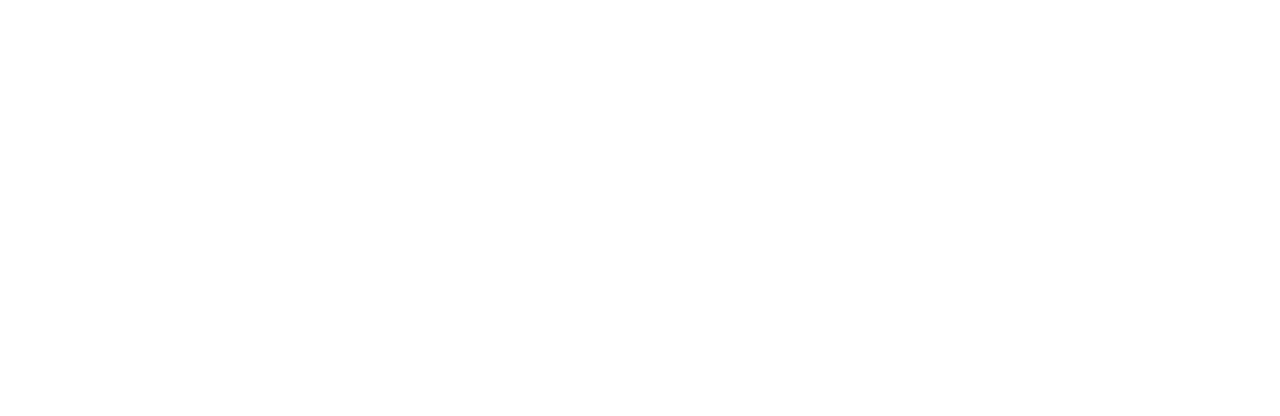
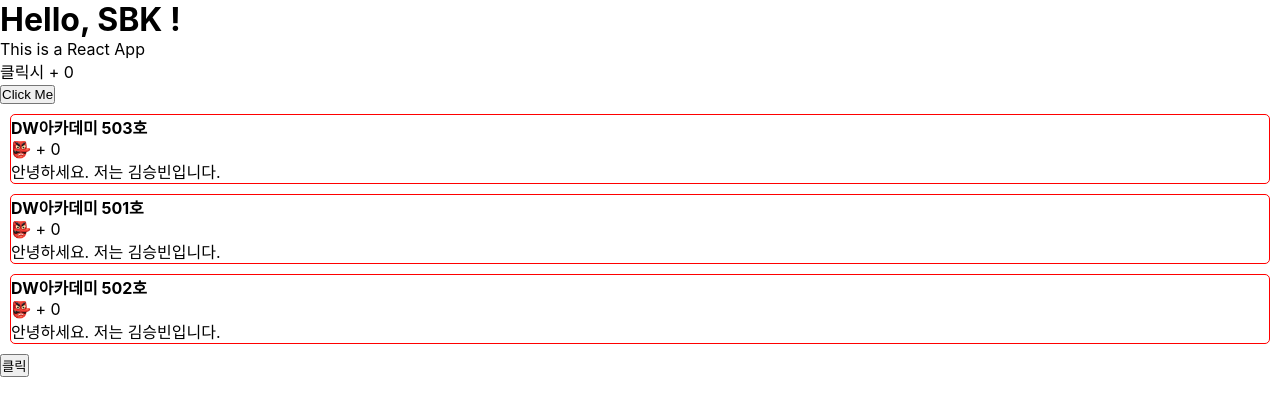
Before and after one commit to sbk930123/reactBasic0302, a React (Create React App) app in the folder reactbasic/: page / in a window 1280 px wide. Shown: the top 416 px of the page. Built offline with nearby package versions, Linux system fonts and the light colour scheme.

Commit message:
🧑‍💻

```diff
--- a/reactbasic/src/App.css
+++ b/reactbasic/src/App.css
@@ -1,38 +1,16 @@
-.App {
-  text-align: center;
+* {
+  margin: 0;
+  padding: 0;
+  box-sizing: border-box;
 }
 
-.App-logo {
-  height: 40vmin;
-  pointer-events: none;
+span {
+  cursor: pointer;
+  user-select: none;
 }
 
-@media (prefers-reduced-motion: no-preference) {
-  .App-logo {
-    animation: App-logo-spin infinite 20s linear;
-  }
+.list {
+  border: 1px solid red;
+  border-radius: 5px;
+  margin: 10px;
 }
-
-.App-header {
-  background-color: #282c34;
-  min-height: 100vh;
-  display: flex;
-  flex-direction: column;
-  align-items: center;
-  justify-content: center;
-  font-size: calc(10px + 2vmin);
-  color: white;
-}
-
-.App-link {
-  color: #61dafb;
-}
-
-@keyframes App-logo-spin {
-  from {
-    transform: rotate(0deg);
-  }
-  to {
-    transform: rotate(360deg);
-  }
-}
--- a/reactbasic/src/App.js
+++ b/reactbasic/src/App.js
@@ -1,10 +1,60 @@
 /* eslint-disable */
 import logo from './logo.svg';
 import './App.css';
+import {useState} from 'react';
 
 function App() {
+
+  let user = 'SBK';
+  // react에서 변수처럼 자료를 보관할 수 있는 state문법
+  let [count1, setCount1] = useState(0);
+  let [count2, setCount2] = useState(0);
+  // 변수에 들어있는 데이터를 html에 넣기
+  // JSX 중괄호 문법 사용
+
+  let [title, setTitle] = useState(['DW아카데미 503호', 'DW아카데미 501호', 'DW아카데미 502호',]);
+
   return (
     <div className="App">
+      <h1> Hello, {user} ! </h1>
+      <p>This is a React App</p>
+
+      <div>
+        <p>클릭시 + {count1}</p>
+        <button onClick={() => {
+          setCount1(count1 + 1)
+        }}>Click Me</button>
+      </div>
+
+      <div className="list">
+        <h4>{title[0]}</h4>
+        <span onClick={() => {
+          setCount2(count2 + 1)
+        }}>👺 + {count2}</span><br/>
+        <p>안녕하세요. 저는 김승빈입니다.</p>
+      </div>
+
+      <div className="list">
+        <h4>{title[1]}</h4>
+        <span onClick={() => {
+          setCount2(count2 + 1)
+        }}>👺 + {count2}</span><br/>
+        <p>안녕하세요. 저는 김승빈입니다.</p>
+      </div>
+
+      <div className="list">
+        <h4>{title[2]}</h4>
+        <span onClick={() => {
+          setCount2(count2 + 1)
+        }}>👺 + {count2}</span><br/>
+        <p>안녕하세요. 저는 김승빈입니다.</p>
+      </div>
+
+      <button onClick={() => {
+        let sortedTitle = [...title].sort();
+        setTitle(sortedTitle);
+      }}>클릭
+      </button>
 
     </div>
   );
```
